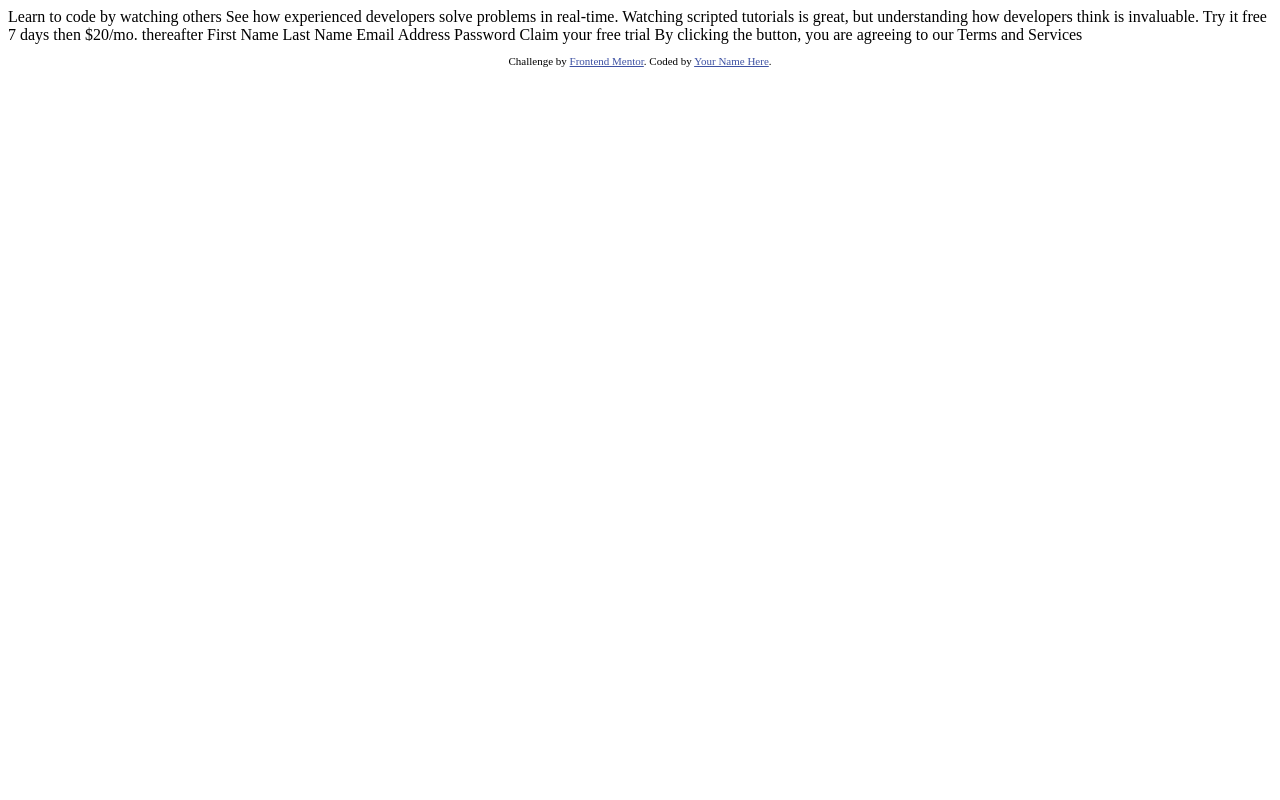
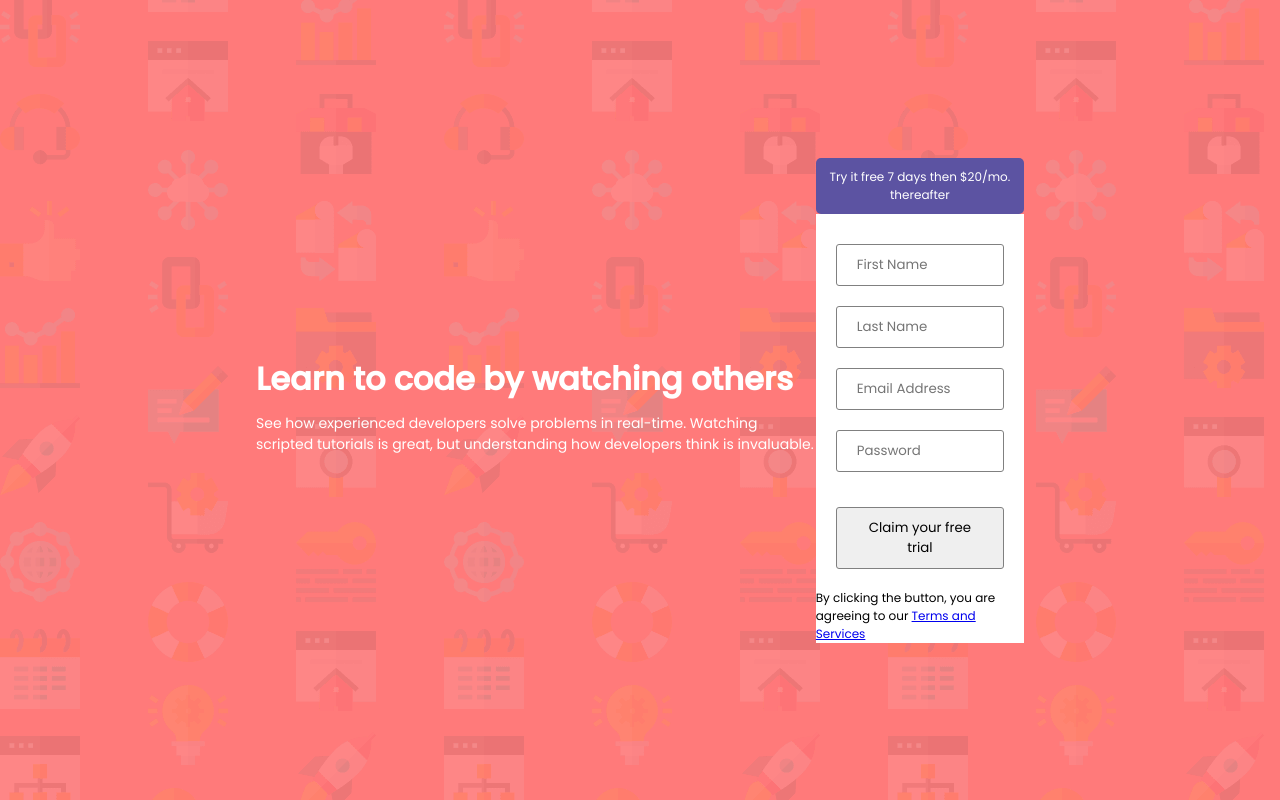
Before and after one commit to Majid-Arab/intro-signup-form, a plain HTML site: page index.html in a window 1280 px wide. Drawn offline with Linux system fonts and the light colour scheme.

Commit message:
CSS & HTML has done 80%

```diff
--- a/index.html
+++ b/index.html
@@ -1,42 +1,59 @@
 <!DOCTYPE html>
 <html lang="en">
   <head>
-  <meta charset="UTF-8">
-  <meta name="viewport" content="width=device-width, initial-scale=1.0"> <!-- displays site properly based on user's device -->
+    <meta charset="UTF-8" />
+    <meta name="viewport" content="width=device-width, initial-scale=1.0" />
+    <!-- displays site properly based on user's device -->
 
-  <link rel="icon" type="image/png" sizes="32x32" href="./images/favicon-32x32.png">
+    <link
+      rel="icon"
+      type="image/png"
+      sizes="32x32"
+      href="./images/favicon-32x32.png"
+    />
 
     <title>Frontend Mentor | Intro component with sign up form</title>
-
-  <!-- Feel free to remove these styles or customise in your own stylesheet 👍 -->
-  <style>
-    .attribution { font-size: 11px; text-align: center; }
-    .attribution a { color: hsl(228, 45%, 44%); }
-  </style>
+    <link rel="stylesheet" href="style.css" />
   </head>
   <body>
+    <div class="container">
+      <div class="out">
+        <h1>Learn to code by watching others</h1>
 
-  Learn to code by watching others
+        <p>
+          See how experienced developers solve problems in real-time. Watching
+          scripted tutorials is great, but understanding how developers think is
+          invaluable.
+        </p>
+      </div>
 
-  See how experienced developers solve problems in real-time. Watching scripted tutorials is great,
-  but understanding how developers think is invaluable.
+      <div class="in">
+        <p class="trial">Try it free 7 days then $20/mo. thereafter</p>
 
-  Try it free 7 days then $20/mo. thereafter
+        <div class="inner">
+          <form>
+            <input type="text" placeholder="First Name"/>
+            <input type="text" placeholder="Last Name"/>
+            <input type="text" placeholder="Email Address"/>
+            <input type="password" placeholder="Password"/><br>
+            <button>Claim your free trial</button>
+          </form>
 
-  First Name
-  Last Name
-  Email Address
-  Password
+          <p class="terms">
+            By clicking the button, you are agreeing to our
+            <a href="#">Terms and Services</a>
+          </p>
+        </div>
+        </div>
+    </div>
 
-  Claim your free trial
-
-  By clicking the button, you are agreeing to our Terms and Services
-
-  <footer>
+    <!-- <footer>
       <p class="attribution">
-      Challenge by <a href="https://www.frontendmentor.io?ref=challenge" target="_blank">Frontend Mentor</a>.
-      Coded by <a href="#">Your Name Here</a>.
+        Challenge by
+        <a href="https://www.frontendmentor.io?ref=challenge" target="_blank"
+          >Frontend Mentor</a
+        >. Coded by <a href="#">Your Name Here</a>.
       </p>
-  </footer>
+    </footer> -->
   </body>
 </html>
--- /dev/null
+++ b/style.css
@@ -0,0 +1,82 @@
+@import url('https://fonts.googleapis.com/css2?family=Poppins:ital,wght@0,300;0,400;0,500;1,500&display=swap');
+
+.attribution {
+  font-size: 11px;
+  text-align: center;
+}
+.attribution a {
+  color: hsl(228, 45%, 44%);
+}
+
+* {
+  box-sizing: border-box;
+  margin: 0;
+  padding: 0;
+  font-family: 'Poppins', sans-serif;
+}
+
+body {
+  background-image: url(./images/bg-intro-desktop.png);
+  background-color: hsl(0, 100%, 74%);
+  display: grid;
+  place-items: center;
+  height: 100vh;
+}
+
+.container{
+    width: 60%;
+    display: flex;
+    justify-content: space-around;
+    align-items: center;
+}
+
+.out{
+    color: #fff;
+}
+
+.out h1{
+    padding: 10px 0;
+}
+
+.out p{
+    font-size: 14px;
+}
+
+.in .inner{
+    background-color: #fff;
+}
+
+.in .trial{
+    background-color: hsl(247,32%,48%);
+    color: #fff;
+    font-size: 12px;
+    text-align: center;
+    padding: 10px;
+    border-radius: 5px;
+}
+
+.in form{
+    display: grid;
+    place-items: center;
+    padding: 20px;
+}
+
+.in form input{
+    margin: 10px;
+    padding: 10px 20px;
+    width: 100%;
+    border: 1px solid gray;
+    border-radius: 3px;
+}
+.in form button{
+    /* margin: 10px; */
+    padding: 10px 20px;
+    width: 100%;
+    border: 1px solid gray;
+    border-radius: 3px;
+}
+
+.in .terms{
+    font-size: 12px;
+
+}
```
Lines whose indentation alone changed are shown as unchanged.
